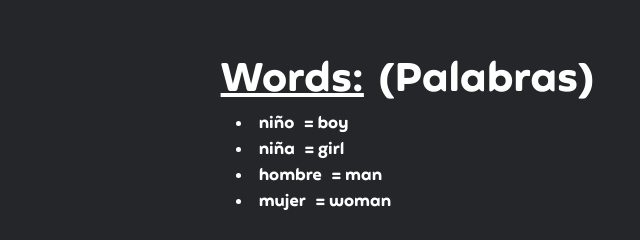
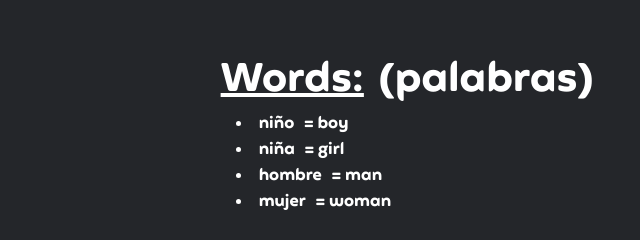
Before and after one commit to Rocooo/spanish, a plain HTML site: page index.html in a window 1280 px wide. Shown: the part 120-360 px from the top of the page, 453-1093 px from the left. Drawn offline with nearby package versions, Linux system fonts and the light colour scheme.

Commit message:
Update index.html

```diff
--- a/index.html
+++ b/index.html
@@ -28,7 +28,7 @@
             <h1>Learn Spanish</h1>
         </div>
         <div class="words">
-            <h1><b><u>Words:</u></b> <button class="button" style="color: unset;" onclick="audio = new Audio('assets/audio/palabras.mp3'); audio.play()"><b>(Palabras)</b></button></h1>
+            <h1><b><u>Words:</u></b> <button class="button" style="color: unset;" onclick="audio = new Audio('assets/audio/palabras.mp3'); audio.play()"><b>(palabras)</b></button></h1>
             <ul>
                 <li><button class="button" style="color: unset;" onclick="audio = new Audio('assets/audio/niño.mp3'); audio.play()">niño</button> = boy</li>
                 <li><button class="button" style="color: unset;" onclick="audio = new Audio('assets/audio/niña.mp3'); audio.play()">niña</button> = girl</li>
```
